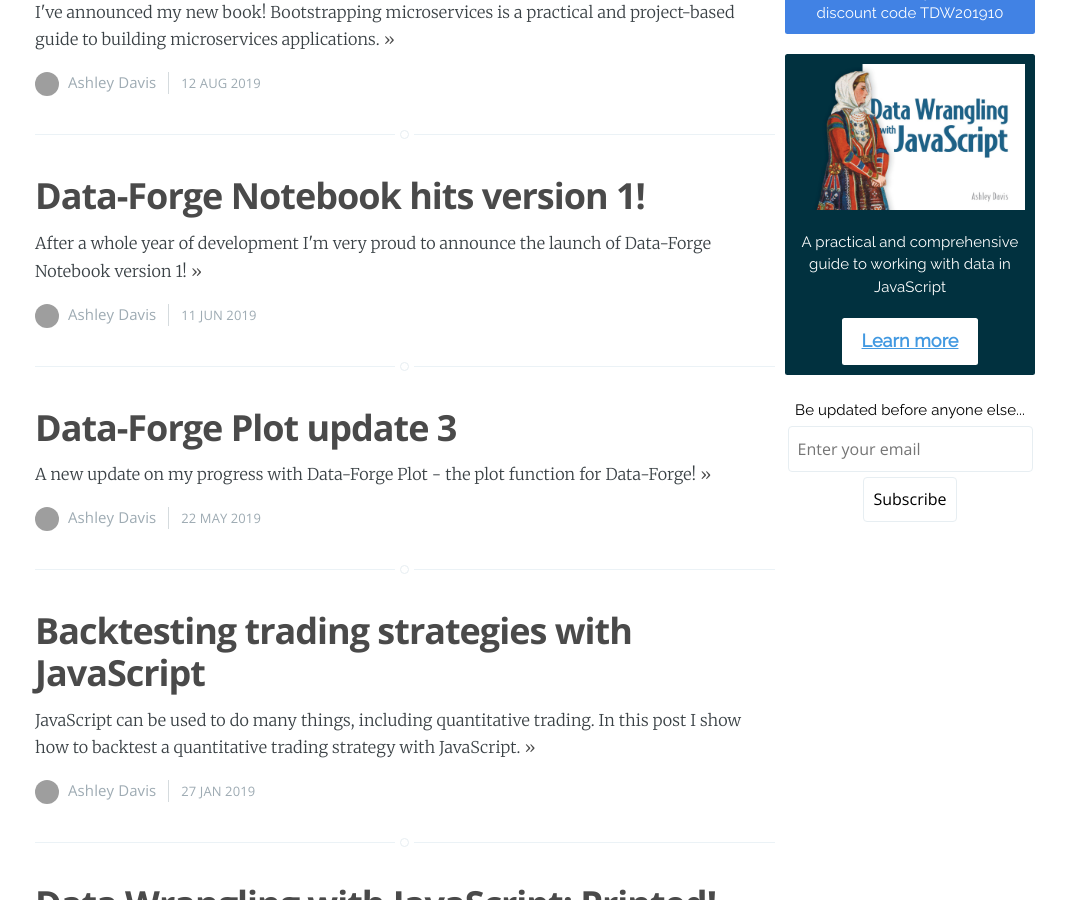
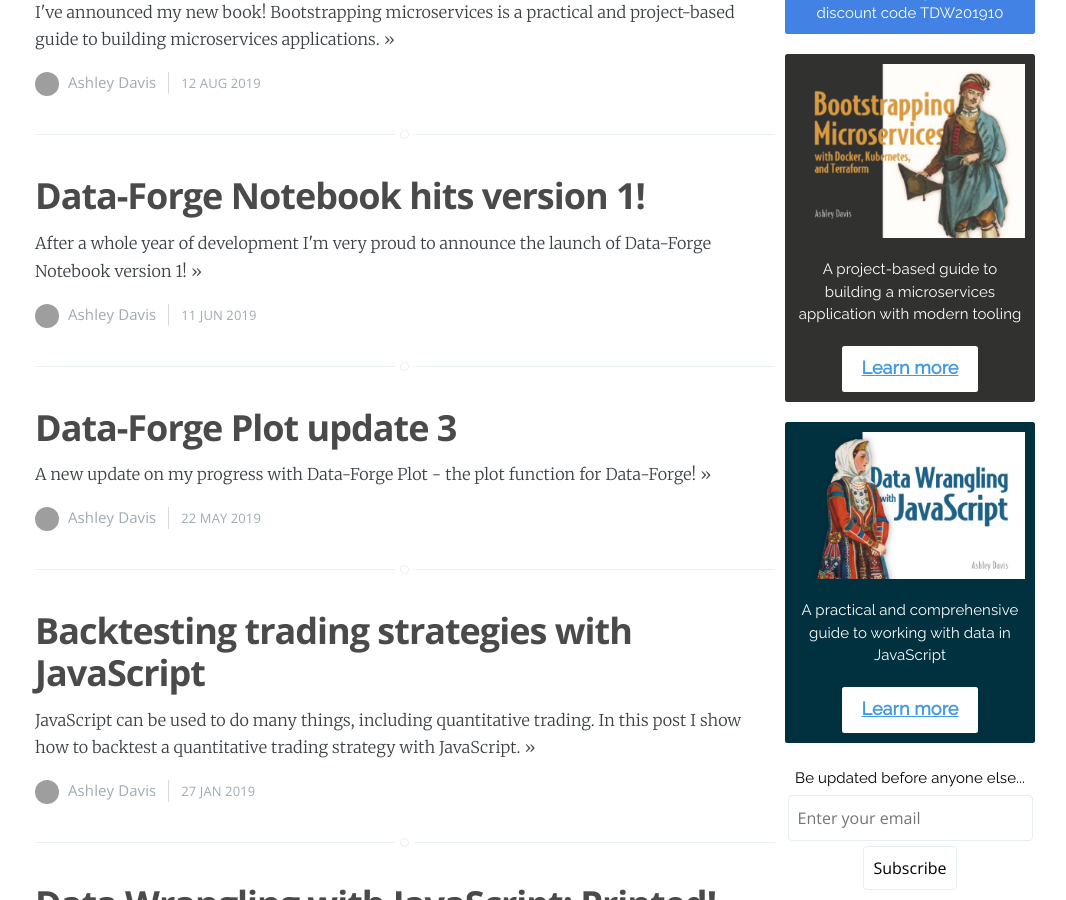
Before and after one commit to ashleydavis/the-data-wrangler-blog, a Jekyll site: the page built from index.md, in a window 1280 px wide and 900 px high, scrolled down 800 px. Shown: the whole window, without its empty margins (105-1171 px from the left). Built offline with Jekyll 4.4.1, drawn with Linux system fonts in a browser that asks for light colours; comment, search, counter and statistics services are not loaded; grey boxes are pictures that could not be loaded.

Commit message:
Added links to BMDK.

```diff
--- a/_includes/support.html
+++ b/_includes/support.html
@@ -24,6 +24,31 @@
         </a>
         <div class="text-2xl mt-4 leading-snug">Limited availability <span class="font-bold">40% off</span> with discount code TDW201910</div>
     </div>
+
+    <div
+        class="flex flex-col items-center text-center border rounded p-4 mt-8 dfn-ad"
+        style="background-color: #313130;"
+        >
+        <a
+            target="_blank"
+            href="http://bit.ly/2o0aDsP"
+            >
+            <img
+                class="w-full"
+                src="/content/images/2019/10/BMDK.png"
+                alt="Bootstrapping Microservices with Docker, Kubernetes and Terraform"
+                >
+        </a>
+        <div class="text-2xl mt-4 leading-normal">A project-based guide to building a microservices application with modern tooling</div>
+        <a
+            target="_blank"
+            href="http://bit.ly/2o0aDsP"
+            class="inline-block font-bold border rounded text-blue-500 border-white hover:text-blue-700 bg-white p-8 pt-3 pb-3 mt-8"
+            >
+            Learn more
+        </a>
+    </div>
+
     <div
         class="flex flex-col items-center text-center border rounded p-4 mt-8 dfn-ad"
         style="background-color: #01313F;"
```
Also changed, not shown: content/images/2019/10/BMDK.png (added).
